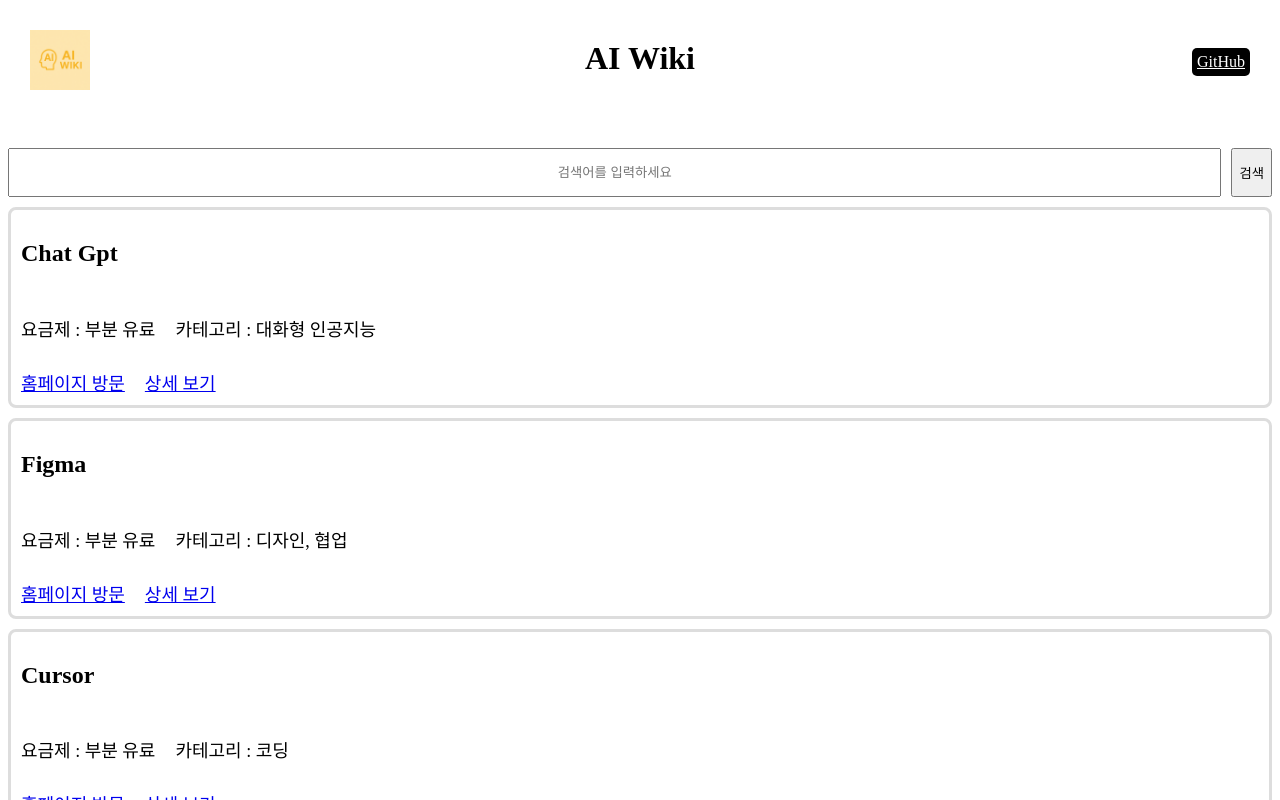
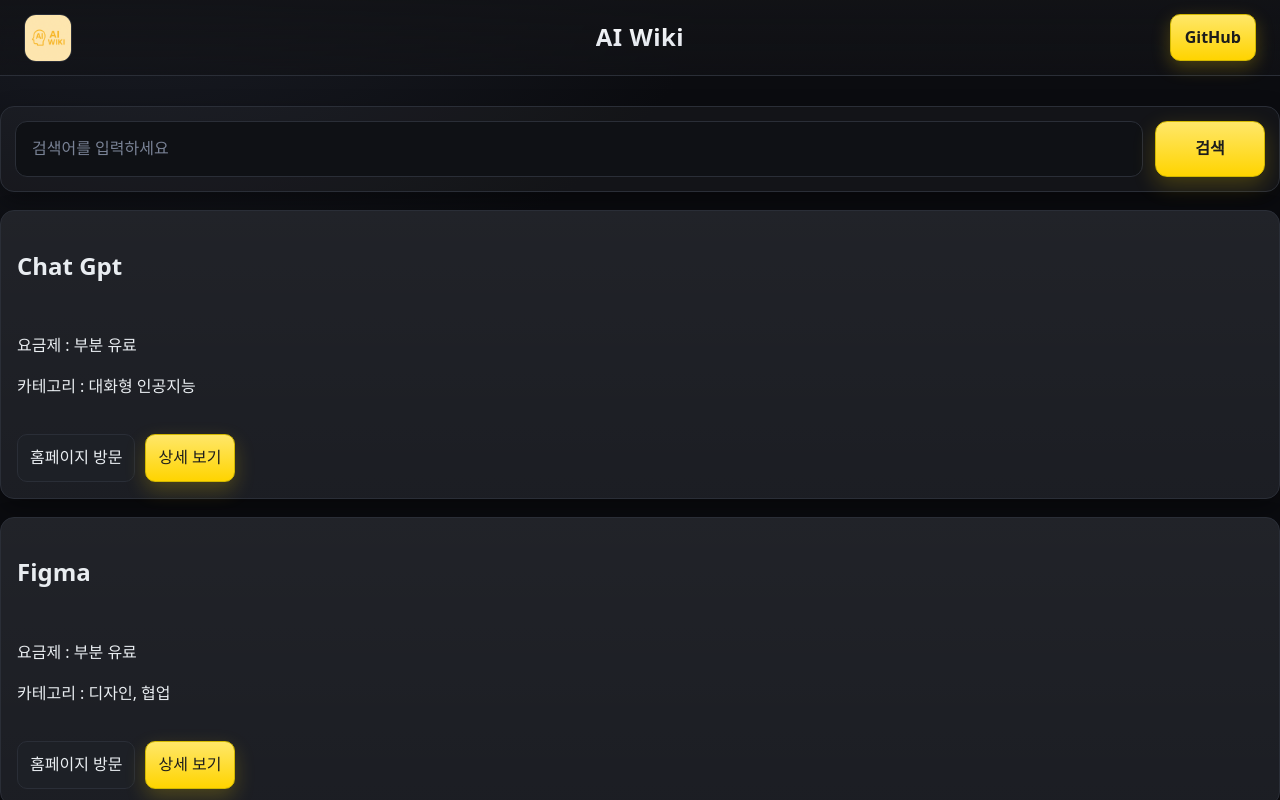
Before and after one commit to SUN-AAA/aiwiki, a React (Vite) app: page / in a window 1280 px wide. Shown: the top 800 px of the page. Built offline with nearby package versions, Linux system fonts and the light colour scheme.

Commit message:
fix: styles(by AI)

```diff
--- a/src/App.css
+++ b/src/App.css
@@ -1,5 +1,89 @@
+:root{
+  --bg: #0b0c10;
+  --surface: #121317;
+  --card: #181a20;
+  --text: #e9edf1;
+  --muted: #a7afbe;
+  --border: #2a2e37;
+  --primary: #ffd400;
+  --primary-ink: #1c1c1c;
+  --ring: rgba(255, 212, 0, 0.45);
+  --shadow: 0 10px 24px rgba(0,0,0,0.35);
+  --radius: 14px;
+}
+
+*{ box-sizing: border-box; }
+html,body,#root{ height:100%; }
+body{
+  margin:0;
+  background: radial-gradient(1200px 800px at 10% -10%, #1b1e27 0%, #0b0c10 50%) fixed,
+              var(--bg);
+  color: var(--text);
+  font-family: ui-sans-serif, system-ui, -apple-system, Segoe UI, Roboto, "Noto Sans KR", Arial;
+  line-height: 1.6;
+}
+a{ color: inherit; text-decoration: none; }
+img{ display:block; }
+button, input{
+  font: inherit;
+  color: inherit;
+  background: none;
+  border: none;
+  outline: none;
+}
+
 .App{
-    display: flex;
-    flex-direction: column;
-    gap:10px;
+  display: flex;
+  flex-direction: column;
+  gap: 24px;
+  min-height: 100dvh;
 }
+
+.container{
+  width: min(1100px, 92%);
+  margin: 0 auto;
+}
+.card{
+  background: linear-gradient(180deg, rgba(255,255,255,0.03), rgba(255,255,255,0.01));
+  backdrop-filter: blur(6px);
+  border: 1px solid var(--border);
+  border-radius: var(--radius);
+  box-shadow: var(--shadow);
+}
+.btn{
+  display: inline-flex; align-items:center; justify-content:center;
+  gap: 8px;
+  padding: 12px 16px;
+  border-radius: 12px;
+  border: 1px solid var(--border);
+  background: #1d2026;
+  transition: transform .12s ease, background .12s ease, border-color .12s ease, box-shadow .12s ease;
+  cursor: pointer;
+  user-select: none;
+}
+.btn:hover{ transform: translateY(-1px); border-color: #404450; }
+.btn:active{ transform: translateY(0); }
+
+.btn-primary{
+  background: linear-gradient(180deg, #ffe769, var(--primary));
+  color: var(--primary-ink);
+  border-color: #d2b800;
+  box-shadow: 0 8px 24px rgba(255,212,0,.25);
+}
+.btn-primary:hover{ box-shadow: 0 10px 28px rgba(255,212,0,.32); }
+
+.badge{
+  display:inline-block;
+  padding: 6px 10px;
+  border-radius: 999px;
+  background: #20242c;
+  border: 1px solid var(--border);
+  color: var(--muted);
+  font-size: 12px;
+}
+
+:focus-visible{
+  outline: 2px solid var(--ring);
+  outline-offset: 2px;
+  border-radius: 10px;
+}
--- a/src/pages/Detail.jsx
+++ b/src/pages/Detail.jsx
@@ -13,7 +13,6 @@
         <div className="link">
             <Link to={"/"}>Home</Link>
         </div>
-        <hr/>
 
         <h1>{tool.name}</h1>
         <p>요금제 : {tool.price}</p>
--- a/src/styles/Detail.css
+++ b/src/styles/Detail.css
@@ -1,26 +1,153 @@
-.Detail {
-    display: flex;
-    flex-direction: column;
-    align-items: center;
+
+:root{
+  --header-h: 76px;
 }
 
-.Detail > hr {
-    width: 100%
+.Detail{
+  position: relative;
+  display: flex;
+  flex-direction: column;
+  align-items: stretch;
+  padding-top: 0;
+  padding-bottom: 64px;
 }
 
-.link {
-    position: absolute;
-    top: 48px;
-    right: 100px;
-    background-color: gray;
-    color:white;
-    border-radius: 5px;
-    padding: 5px;
+.Detail .Header{
+  position: sticky;
+  top: 0;
+  z-index: 50;
+  display: flex;
+  align-items: center;
+  justify-content: center;
+  min-height: var(--header-h);
+  margin: 0;
+  backdrop-filter: blur(8px);
+  background: linear-gradient(180deg, rgba(18,19,23,0.9), rgba(18,19,23,0.65));
+  border-bottom: 1px solid var(--border);
 }
 
-.content {
-    text-align: center;
-    border: 3px solid #ddd;
-    padding: 10px;
-    border-radius: 8px;
+.Detail .Header > img{
+  position: absolute;
+  left: 24px;
+  width: 48px;
+  height: 48px;
+  border-radius: 12px;
+  border: 1px solid var(--border);
+  background: #0f1115;
+  object-fit: cover;
 }
+
+.Detail .Header > h1{
+  margin: 0;
+  font-weight: 800;
+  font-size: 24px;
+  letter-spacing: 0.5px;
+  background: linear-gradient(180deg, #fff, #d8dde6);
+  -webkit-background-clip: text;
+  background-clip: text;
+  color: transparent;
+  text-align: center;
+}
+
+.Detail .Header > a{
+  position: absolute;
+  right: 24px;
+  top: 50%;
+  transform: translateY(-50%);
+  padding: 10px 14px;
+  border-radius: 10px;
+  background: linear-gradient(180deg, #ffe769, var(--primary));
+  color: var(--primary-ink);
+  font-weight: 700;
+  border: 1px solid #d2b800;
+  box-shadow: 0 6px 18px rgba(255,212,0,.25);
+  transition: transform .12s ease, box-shadow .12s ease;
+}
+
+.Detail .Header > a:hover{
+  transform: translateY(calc(-50% - 1px));
+  box-shadow: 0 10px 24px rgba(255,212,0,.32);
+}
+
+.Detail > .link{
+  position: fixed;
+  top: 0px;
+  right: 110px;
+  transform: none;
+  z-index: 70;
+  margin: 0;
+}
+
+.Detail > .link a{
+  display: inline-flex;
+  align-items: center;
+  justify-content: center;
+  height: 44px;
+  padding: 0 16px;
+  border-radius: 10px;
+  font-weight: 700;
+  background: #20242c;
+  color: var(--text);
+  border: 1px solid var(--border);
+  box-shadow: 0 6px 18px rgba(0,0,0,0.25);
+  line-height: 1;
+}
+
+.Detail > .link a:hover{
+  transform: translateY(-1px);
+  box-shadow: 0 10px 24px rgba(0,0,0,0.35);
+}
+
+@media (max-width: 640px){
+  .Detail > .link{ right: 112px; top: 0px; }
+}
+
+.Detail > *:not(.Header){
+  margin-top: 24px;
+}
+
+.Detail > h1{
+  width: min(1100px, 92%);
+  margin: 10px auto 0;
+  letter-spacing: .3px;
+  text-align: center;
+}
+
+.Detail p{
+  width: min(1100px, 92%);
+  margin: 0 auto;
+  text-align: center;
+}
+
+.Detail a[href^="http"]{
+  display: inline-flex;
+  align-items: center;
+  justify-content: center;
+  width: fit-content;
+  margin: 8px auto 0;
+  padding: 10px 12px;
+  font-size: 14px;
+  border-radius: 10px;
+  background: linear-gradient(180deg, #ffe769, var(--primary));
+  color: var(--primary-ink);
+  border: 1px solid #d2b800;
+  box-shadow: 0 6px 18px rgba(255,212,0,.22);
+  font-weight: 700;
+}
+
+.Detail a[href^="http"] + .content{
+  margin-top: 24px;
+}
+
+.content{
+  width: min(1100px, 92%);
+  margin: 8px auto 0;
+  padding: 18px 16px;
+  border-radius: 14px;
+  border: 1px solid var(--border);
+  background: linear-gradient(180deg, rgba(255,255,255,0.03), rgba(255,255,255,0.01));
+  color: var(--muted);
+  white-space: pre-line;
+  box-shadow: var(--shadow);
+  text-align: center;
+}
--- a/src/styles/Header.css
+++ b/src/styles/Header.css
@@ -1,30 +1,52 @@
 .Header {
-    display: flex;
-    padding: 55px 0;
+  position: sticky;
+  top: 0;
+  z-index: 50;
+  display: flex;
+  align-items: center;
+  justify-content: center;
+  min-height: 76px;
+  backdrop-filter: blur(8px);
+  background: linear-gradient(180deg, rgba(18, 19, 23, 0.9), rgba(18, 19, 23, 0.65));
+  border-bottom: 1px solid var(--border);
+}
+
+.Header > img {
+  position: absolute;
+  left: 24px;
+  width: 48px;
+  height: 48px;
+  border-radius: 12px;
+  border: 1px solid var(--border);
+  background: #0f1115;
+  object-fit: cover;
 }
 
 .Header > h1 {
-    position: absolute;
-    left: 50%;
-    top: 40px;
-    transform: translateX(-50%);
-    margin: 0;
+  margin: 0;
+  font-weight: 800;
+  font-size: 24px;
+  letter-spacing: 0.5px;
+  background: linear-gradient(180deg, #fff, #d8dde6);
+  -webkit-background-clip: text;
+  background-clip: text;
+  color: transparent;
 }
 
 .Header > a {
-    position: absolute;
-    top: 48px;
-    right: 30px;
-    background-color: black;
-    color:white;
-    border-radius: 5px;
-    padding: 5px;
+  position: absolute;
+  right: 24px;
+  padding: 10px 14px;
+  border-radius: 10px;
+  background: linear-gradient(180deg, #ffe769, var(--primary));
+  color: var(--primary-ink);
+  font-weight: 700;
+  border: 1px solid #d2b800;
+  box-shadow: 0 6px 18px rgba(255, 212, 0, 0.25);
+  transition: transform 0.12s ease, box-shadow 0.12s ease;
 }
 
-.Header > img {
-    position:absolute;
-    top: 30px;
-    left: 30px;
-    width: 60px;
-    height: 60px;
+.Header > a:hover {
+  transform: translateY(-1px);
+  box-shadow: 0 10px 24px rgba(255, 212, 0, 0.32);
 }
--- a/src/styles/Home.css
+++ b/src/styles/Home.css
@@ -1,6 +1,10 @@
-.Home {
-    display: flex;
-    flex-direction: column;
-    gap: 30px;
-    text-align: center;
+.Home{
+  display:flex;
+  flex-direction:column;
+  gap: 22px;
+  text-align: center;
+  padding-bottom: 48px;
 }
+.Home > *:not(.Header){
+  margin-top: 8px;
+}
--- a/src/styles/List.css
+++ b/src/styles/List.css
@@ -1,42 +1,182 @@
-.List {
-  display: flex;
-  flex-direction: column;
-  text-align: left;
-  gap:10px;
+.List{
+  display:flex;
+  flex-direction:column;
+  gap: 18px;
+  text-align:left;
 }
 
-.tool-item {
-  display: flex;
-  flex-direction: column;
-  gap: 10px;
-  border: 3px solid #ddd;
-  padding: 10px;
-  border-radius: 8px;
+.Searchbar{
+  width: 100%;
+  margin: 0 auto;
+  display: grid;
+  grid-template-columns: 1fr auto;
+  gap: 12px;
+  padding: 14px;
+  border-radius: var(--radius);
+  background: rgba(255,255,255,0.03);
+  border: 1px solid var(--border);
+  box-shadow: var(--shadow);
 }
 
-.button {
-  display: flex;
-  gap: 20px;
-  font-size: 18px;
+.Searchbar > input{
+  width: 100%;
+  padding: 14px 16px;
+  border-radius: 12px;
+  background: #0f1115;
+  border: 1px solid #2a2e37;
+  color: var(--text);
+  text-align: left;
 }
 
-.explane {
-  display: flex;
-  gap: 20px;
-  font-size: 18px;
+.Searchbar > input::placeholder{ color: #798295; }
+.Searchbar > input:focus{ border-color: #3b4250; box-shadow: 0 0 0 4px rgba(255,212,0,.07); }
+
+.Searchbar > button{
+  min-width: 110px;
 }
 
-.Searchbar {
-    display: flex;
-    gap: 10px;
+.results{
+  display: grid;
+  grid-template-columns: repeat( auto-fill, minmax(280px, 1fr) );
+  gap: 16px;
 }
 
-.Searchbar > input {
-    flex: 1;
-    padding: 15px 0px;
-    text-align: center;
+.tool-item{
+  display:flex;
+  flex-direction:column;
+  gap: 12px;
+  padding: 16px;
+  border-radius: var(--radius);
+  border: 1px solid var(--border);
+  background:
+    linear-gradient(180deg, rgba(255,255,255,0.04), rgba(255,255,255,0.015)),
+    var(--card);
+  box-shadow: var(--shadow);
+  transform: translateY(0);
+  transition: transform .14s ease, box-shadow .14s ease, border-color .14s ease;
 }
 
-.Searchbar > button {
-    cursor: pointer;
+.tool-item:hover{
+  transform: translateY(-4px);
+  box-shadow: 0 14px 30px rgba(0,0,0,.45);
+  border-color: #3a3f49;
 }
+
+.top{
+  display:flex;
+  flex-direction:column;
+  gap: 6px;
+}
+
+.top h2{
+  margin:0;
+  font-size: 18px;
+  letter-spacing: 0.2px;
+}
+
+.meta{
+  display:flex;
+  flex-wrap:wrap;
+  gap: 6px;
+}
+
+.meta .badge{ font-weight: 600; }
+
+.bottom{
+  color: var(--muted);
+  font-size: 14px;
+}
+
+.button{
+  margin-top: 6px;
+  display:flex;
+  gap: 10px;
+  flex-wrap: wrap;
+}
+
+.button > a,
+.button > .Detail{
+  composes: btn from global; /* (Vite CSS가 일반적으론 미지원, 무시돼도 무해) */
+}
+.button > a,
+.button > .Detail{
+  padding: 10px 12px;
+  border-radius: 10px;
+  border: 1px solid var(--border);
+  background: #1d2026;
+}
+.button > a:hover,
+.button > .Detail:hover{ transform: translateY(-1px); }
+.button > .Detail{
+  background: linear-gradient(180deg, #ffe769, var(--primary));
+  color: var(--primary-ink);
+  border-color: #d2b800;
+  box-shadow: 0 8px 20px rgba(255,212,0,.22);
+}
+
+.Searchbar > button{
+  position: relative;
+  overflow: hidden;
+  cursor: pointer;
+  padding: 12px 18px;
+  border-radius: 12px;
+  border: 1px solid #d2b800;
+  background: linear-gradient(180deg, #ffe769, var(--primary));
+  color: var(--primary-ink);
+  font-weight: 800;
+  box-shadow: 0 8px 22px rgba(255,212,0,.22);
+  transition:
+    transform .12s ease,
+    box-shadow .12s ease,
+    border-color .12s ease,
+    filter .12s ease;
+}
+
+.Searchbar > button:hover{
+  transform: translateY(-1px);
+  box-shadow: 0 12px 26px rgba(255,212,0,.30);
+  border-color: #e2c600;
+  filter: brightness(1.02);
+}
+
+.Searchbar > button:active{
+  transform: translateY(0);
+  box-shadow: 0 6px 16px rgba(255,212,0,.22);
+}
+
+.Searchbar > button:focus-visible{
+  outline: 0;
+  box-shadow:
+    0 0 0 3px rgba(255,212,0,.25),
+    0 10px 24px rgba(255,212,0,.30);
+  border-color: #f0d100;
+}
+
+.Searchbar > button::after{
+  content: "";
+  position: absolute;
+  top: -40%;
+  left: -120%;
+  width: 45%;
+  height: 220%;
+  background: linear-gradient(
+    100deg,
+    rgba(255,255,255,0) 0%,
+    rgba(255,255,255,.65) 50%,
+    rgba(255,255,255,0) 100%
+  );
+  transform: rotate(16deg);
+  transition: transform .6s ease, left .6s ease, opacity .3s ease;
+  opacity: .0;
+}
+.Searchbar > button:hover::after{
+  left: 140%;
+  opacity: .9;
+}
+
+.Searchbar > button:disabled{
+  opacity:.6;
+  cursor:not-allowed;
+  transform:none;
+  box-shadow:none;
+}
```
